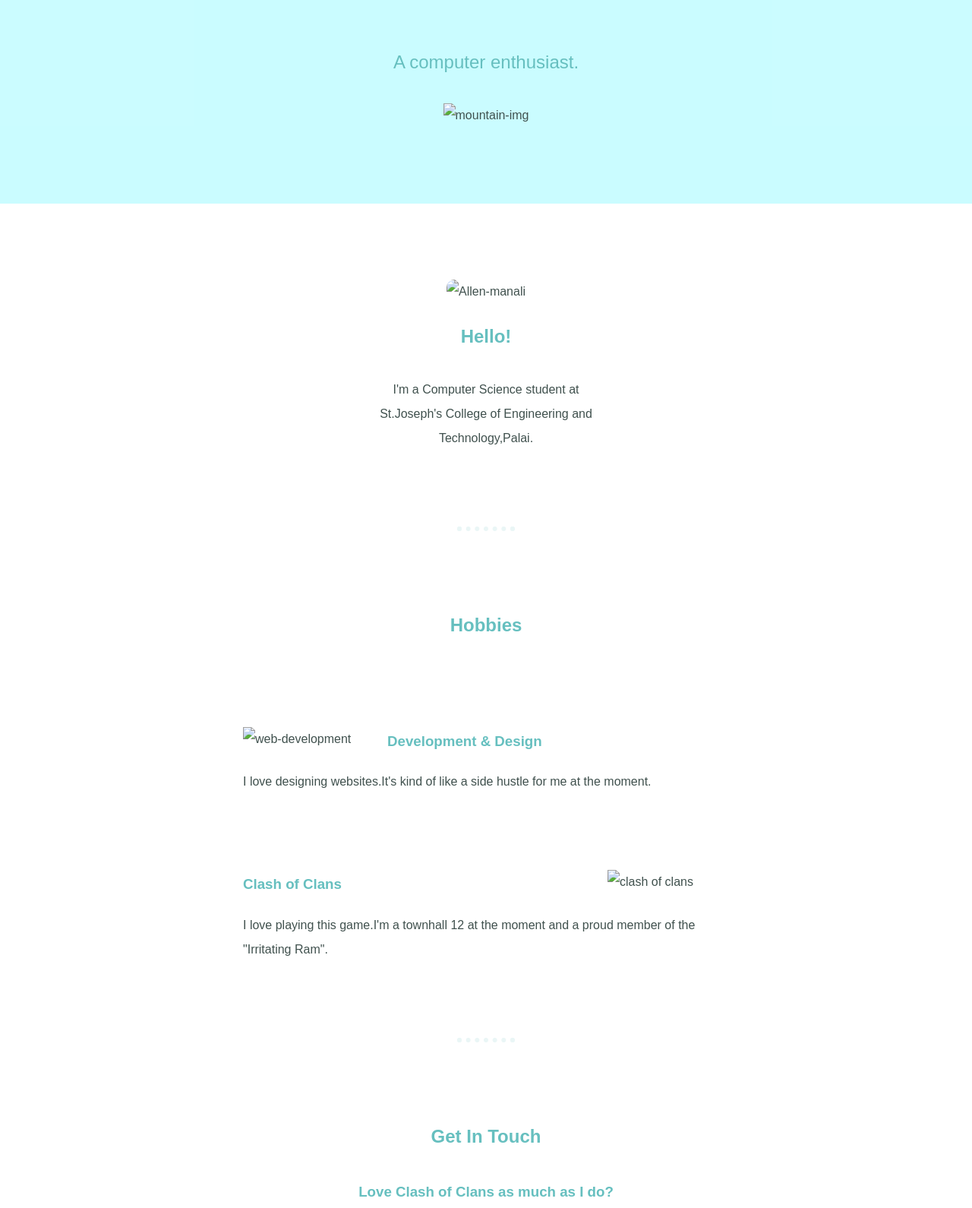
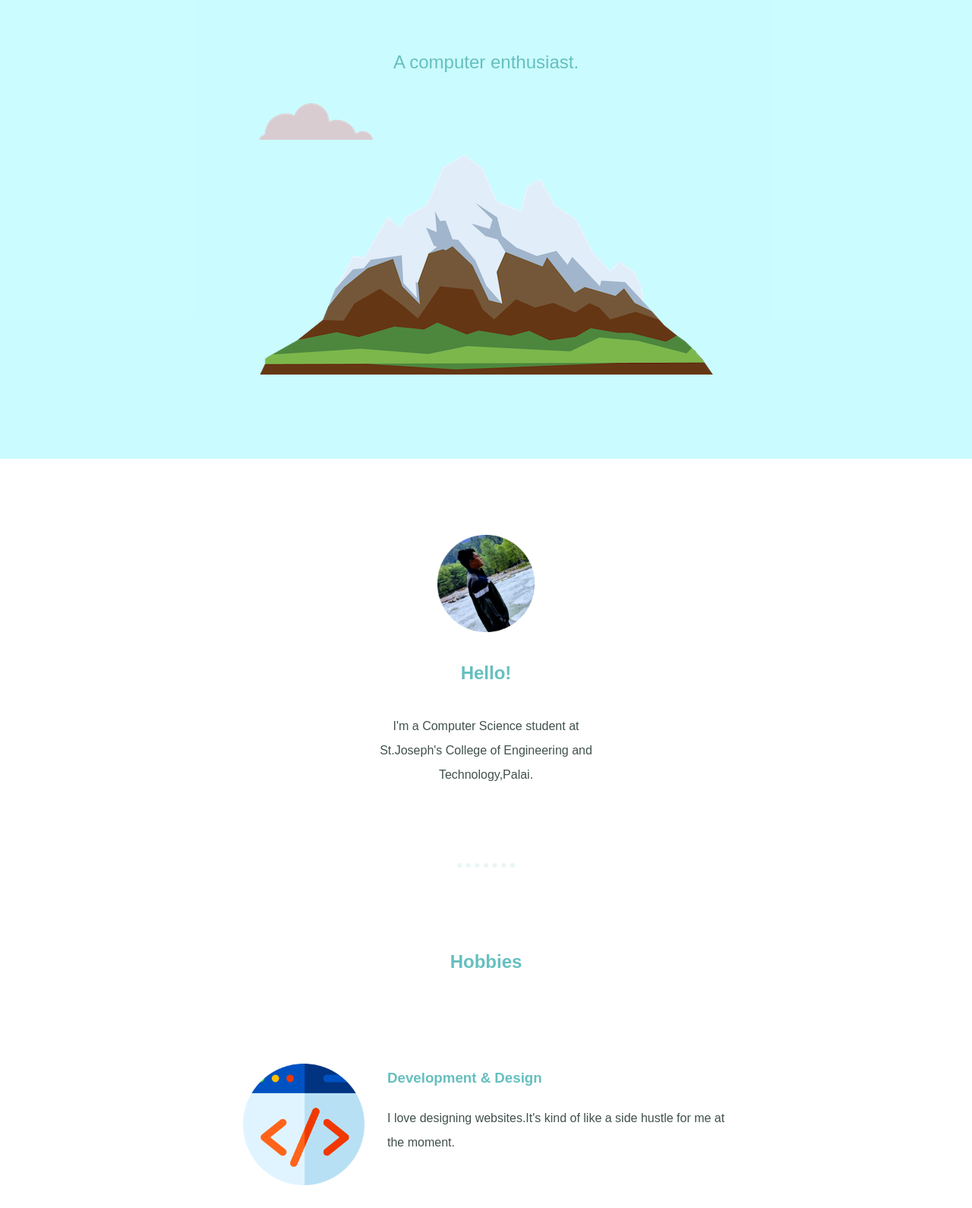
Before and after one commit to Allen-Saji/Personal_site, a plain HTML site: page index.html in a window 1280 px wide. Shown: the part 343-1933 px from the top of the page at 76% size. Drawn offline with Linux system fonts and the light colour scheme; files that its build step writes are made by us from their sources.

Commit message:
Add files via upload

```diff
--- a/index.html
+++ b/index.html
@@ -10,23 +10,23 @@
         <title>Allen Saji</title>
         <meta name="description" content="">
         <meta name="viewport" content="width=device-width, initial-scale=1">
-        <link rel="stylesheet" href="css/styles.css">
+        <link rel="stylesheet" href="styles.css">
         <link rel="shortcut icon" href="favicon.ico" type="image/x-icon">
         <link rel="preconnect" href="https://fonts.gstatic.com">
 <link href="https://fonts.googleapis.com/css2?family=Merriweather:wght@300&family=Montserrat:wght@100&family=Sacramento&display=swap" rel="stylesheet">
     </head>
     <body>
         <div class="Top-container">
-            <img class="top-cloud" src="images/cloud.png" alt="cloud-img">
+            <img class="top-cloud" src="cloud.png" alt="cloud-img">
 
             <h1>I'm Allen.</h1>
             <h2 class="computer">A computer enthusiast.</h2>
-            <img class="bottom-cloud" src="images/cloud.png" alt="">
-            <img src="images/mountain.png" alt="mountain-img">
+            <img class="bottom-cloud" src="cloud.png" alt="">
+            <img src="mountain.png" alt="mountain-img">
         </div>
         <div class="middle-container">
             <div class="profile">
-              <img class="Allen-manali"src="images/circle-cropped.png" alt="Allen-manali">
+              <img class="Allen-manali"src="circle-cropped.png" alt="Allen-manali">
               <h2>Hello!</h2>
               <p class="intro">I'm a Computer Science student at</p>
               <p class="intro" >St.Joseph's College of Engineering and Technology,Palai.</p>
@@ -35,13 +35,13 @@
             <div class="skills">
               <h2>Hobbies</h2>
               <div class="skill-row">
-                <img class="web-development" src="images/webdev-cropped.png" alt="web-development">
+                <img class="web-development" src="webdev-cropped.png" alt="web-development">
                 <h3>Development & Design</h3>
                 <p>I love designing websites.It's kind of like a side hustle for me at the moment.</p>
               </div>
 
               <div class="skill-row">
-                <img class="clash" src="images/clash-cropped.png" alt="clash of clans">
+                <img class="clash" src="clash-cropped.png" alt="clash of clans">
                 <h3>Clash of Clans</h3>
                 <p >I love playing this game.I'm a townhall 12 at the moment and a proud member of the  "Irritating Ram".</p>
               </div>
```
